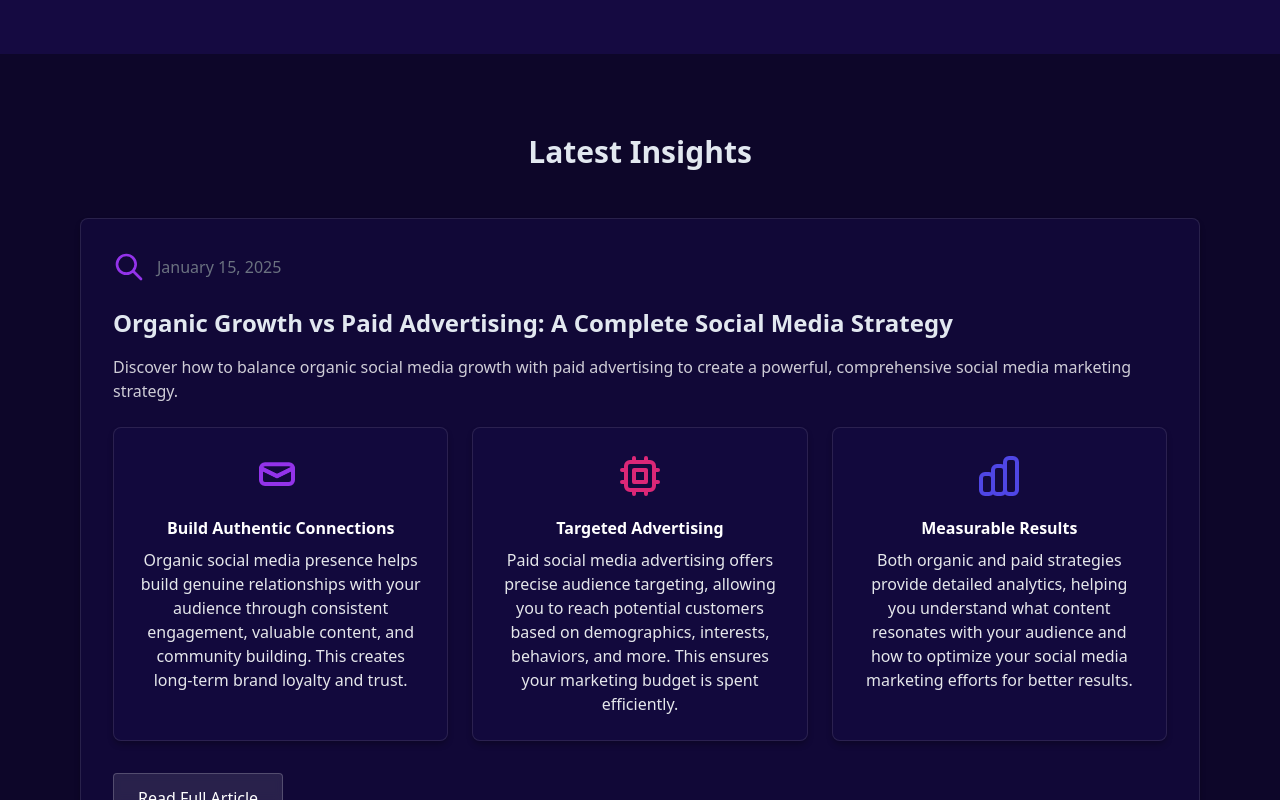
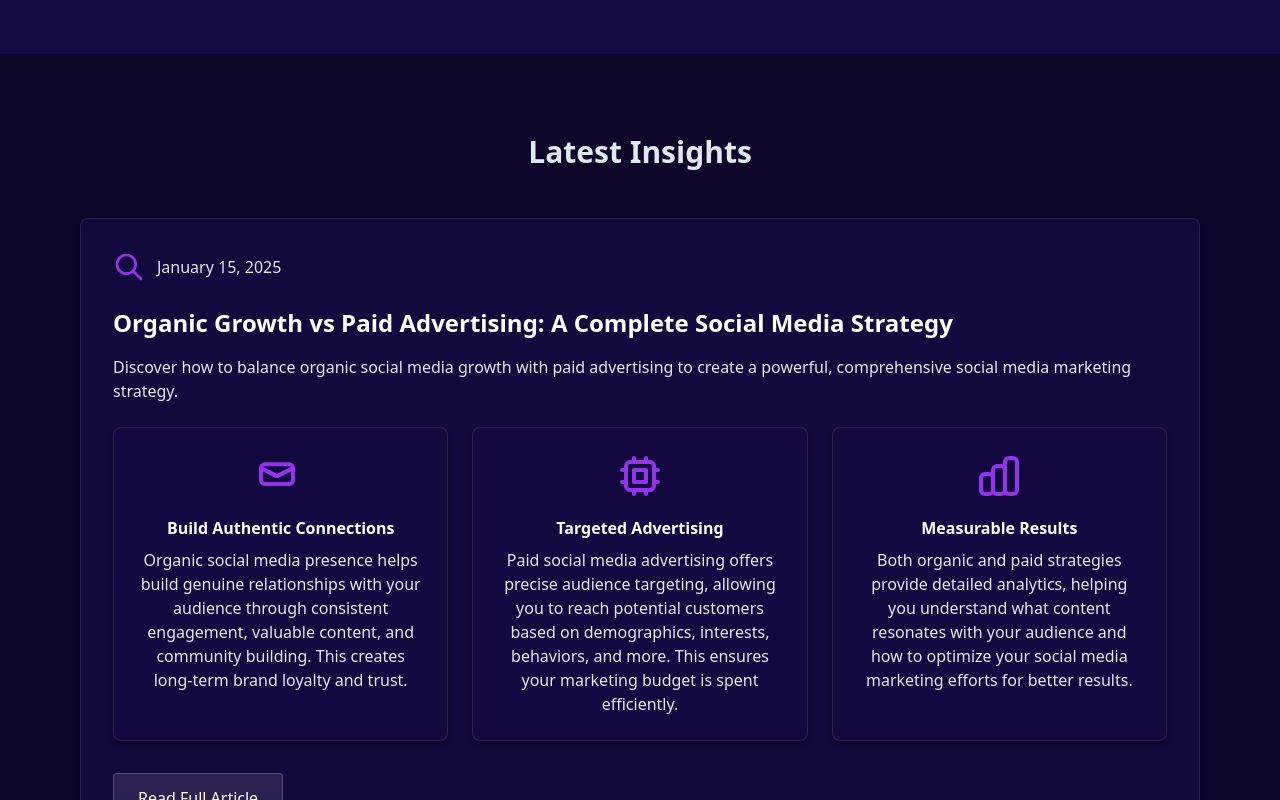
Before and after one commit to alaricjames/signal-media-project, a React (Vite) app: page / in a window 1280 px wide. Shown: the part 2000-2800 px from the top of the page. Built offline with nearby package versions, Linux system fonts and the light colour scheme.

Commit message:
blog boxes

```diff
--- a/src/App.css
+++ b/src/App.css
@@ -39,9 +39,10 @@ body {
 
 /* Card and container styles */
 .card-surface {
-  background: rgba(21, 10, 65, 0.6);  /* Semi-transparent dark purple */
+  background: rgba(21, 10, 65, 0.8);  /* Increased opacity for better contrast */
   border: 1px solid rgba(255, 255, 255, 0.1);
   box-shadow: 0 4px 6px -1px rgba(0, 0, 0, 0.3);
+  backdrop-filter: blur(8px);
 }
 
 /* Navbar styles */
@@ -57,6 +58,10 @@ body {
 }
 
 /* Text styles */
+.text-gray-200 {
+  color: rgba(255, 255, 255, 0.9);  /* Brighter text for better visibility */
+}
+
 .text-gray-600 {
   color: rgba(255, 255, 255, 0.8);
 }
--- a/src/components/Blog.jsx
+++ b/src/components/Blog.jsx
@@ -42,16 +42,16 @@ const Blog = () => {
               <svg className="h-8 w-8 text-purple-600 mr-3" fill="none" stroke="currentColor" viewBox="0 0 24 24">
                 <path strokeLinecap="round" strokeLinejoin="round" strokeWidth="2" d="M21 21l-6-6m2-5a7 7 0 11-14 0 7 7 0 0114 0z"/>
               </svg>
-              <span className="text-gray-500">{featuredPost.date}</span>
+              <span className="text-gray-200">{featuredPost.date}</span>
             </div>
-            <h3 className="text-2xl font-bold mb-4">{featuredPost.title}</h3>
-            <p className="text-gray-600 mb-6">{featuredPost.summary}</p>
+            <h3 className="text-2xl font-bold mb-4 text-white">{featuredPost.title}</h3>
+            <p className="text-gray-200 mb-6">{featuredPost.summary}</p>
 
             <div className="grid md:grid-cols-3 gap-6 mb-8">
               {(featuredPost.content.benefits || []).slice(0, 3).map((benefit, index) => (
                 <div key={index} className="card-surface p-6 rounded-lg text-center">
                   <svg
-                    className={`h-12 w-12 text-${benefit.icon?.color || 'purple'}-600 mx-auto mb-4`}
+                    className="h-12 w-12 text-purple-600 mx-auto mb-4"
                     fill="none"
                     stroke="currentColor"
                     viewBox="0 0 24 24"
```
